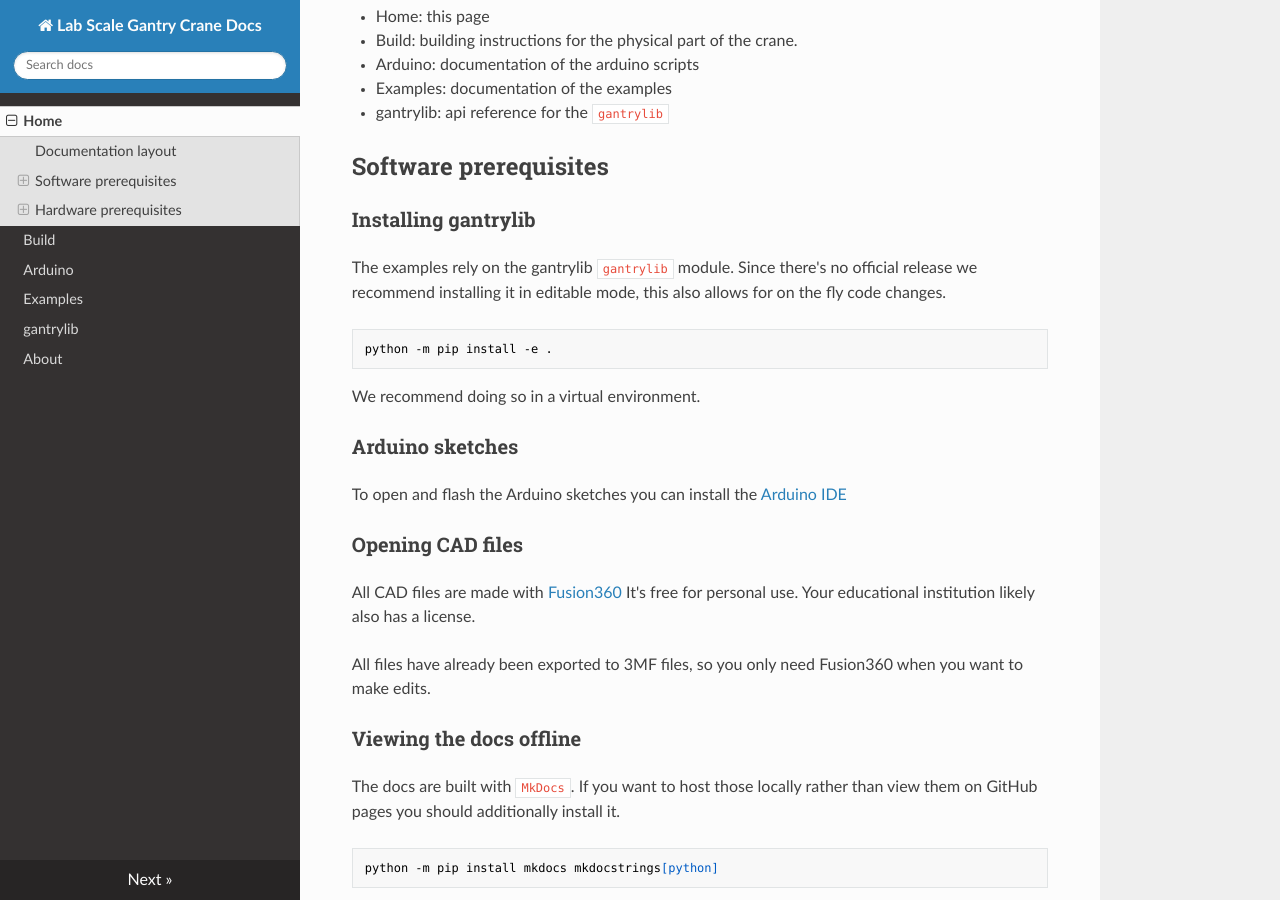
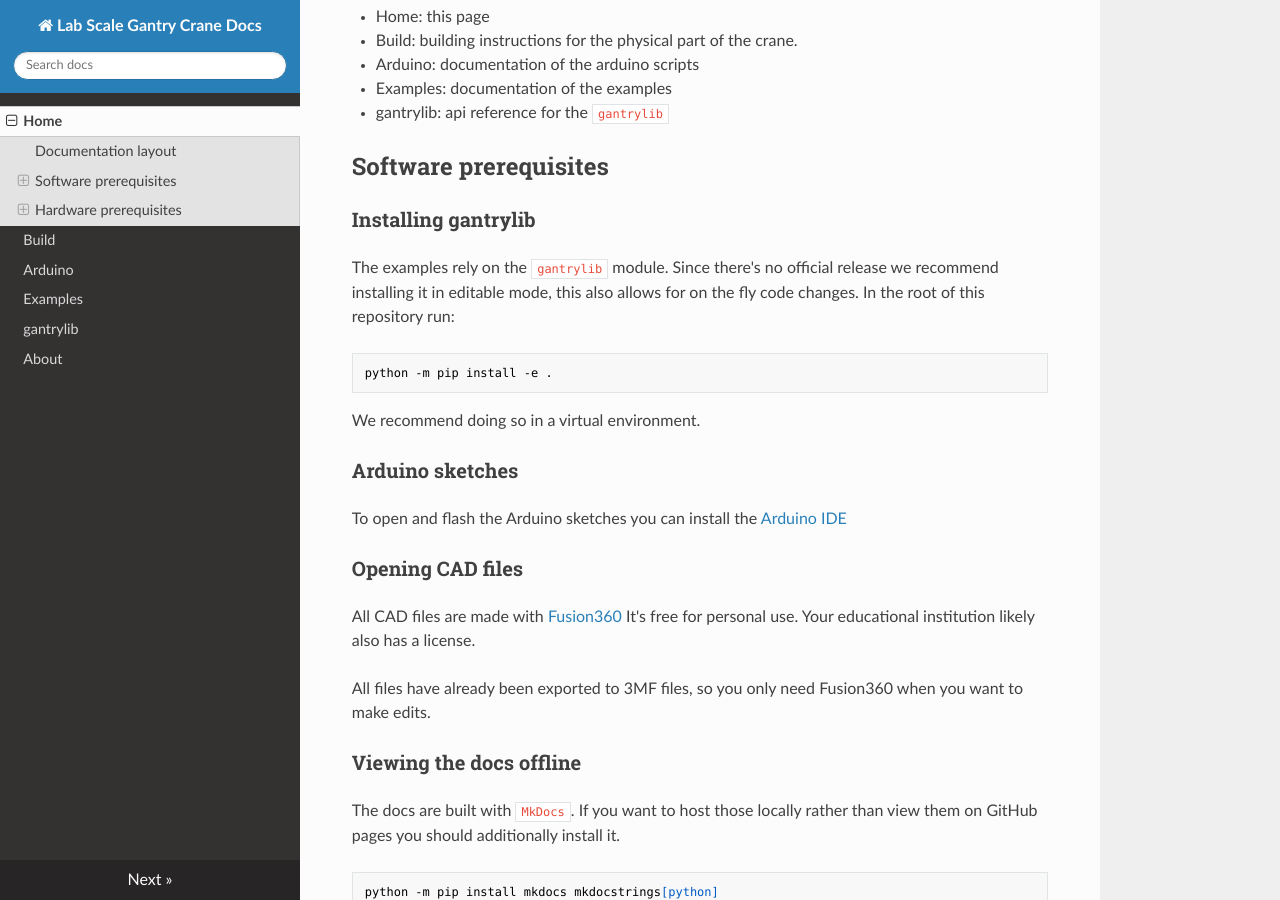
Before and after one commit to Cosys-Lab/lab-scale-gantry-crane, an MkDocs documentation site: the page built from docs/index.md, in a window 1280 px wide and 900 px high, scrolled down 356 px. Built offline with MkDocs 1.6.1, drawn with Linux system fonts in a browser that asks for light colours; nearby versions of some CDN libraries.

Commit message:
Update docs

```diff
--- a/docs/index.md
+++ b/docs/index.md
@@ -16,7 +16,7 @@ This is the documentation of the lab scale gantry crane. It is a little gantry c
 
 ### Installing gantrylib
 
-The examples rely on the gantrylib `gantrylib` module. Since there's no official release we recommend installing it in editable mode, this also allows for on the fly code changes.
+The examples rely on the `gantrylib` module. Since there's no official release we recommend installing it in editable mode, this also allows for on the fly code changes. In the root of this repository run:
 
     python -m pip install -e .
 
```
